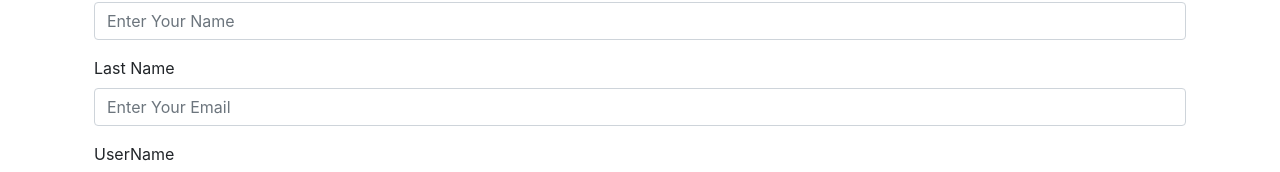
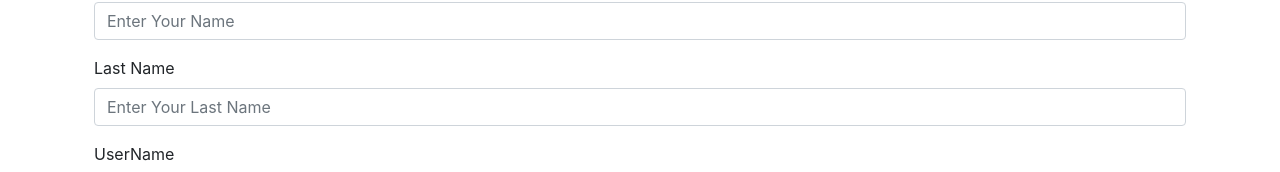
Before and after one commit to jogi6643/textutils-react, a React (Create React App) app: page /createcompany in a window 1280 px wide. Shown: the part 144-316 px from the top of the page. Built offline with nearby package versions, Linux system fonts and the light colour scheme.

Commit message:
Text Change in edit and Add page

```diff
--- a/src/components/company/CreateCompany.js
+++ b/src/components/company/CreateCompany.js
@@ -45,7 +45,7 @@ function CreateCompany() {
             </div>
             <div className="mb-3">
                 <label htmlFor="exampleFormControlTextarea1" className="form-label">Last Name</label>
-                <input type="text" className="form-control"  onChange={(e) => setLname(e.target.value)} placeholder="Enter Your Email"/>
+                <input type="text" className="form-control"  onChange={(e) => setLname(e.target.value)} placeholder="Enter Your Last Name"/>
             </div>
             <div className="mb-3">
                 <label htmlFor="exampleFormControlTextarea1" className="form-label">UserName</label>
--- a/src/components/company/EditCompany.js
+++ b/src/components/company/EditCompany.js
@@ -61,7 +61,7 @@ function EditCompany() {
             </div>
             <div className="mb-3">
                 <label htmlFor="exampleFormControlTextarea1" className="form-label">Last Name</label>
-                <input type="text" className="form-control"   value={lname}  onChange={(e) => setLname(e.target.value)} placeholder="Enter Your Email"/>
+                <input type="text" className="form-control"   value={lname}  onChange={(e) => setLname(e.target.value)} placeholder="Enter Your Last Name"/>
             </div>
             <div className="mb-3">
                 <label htmlFor="exampleFormControlTextarea1" className="form-label">UserName</label>
```
